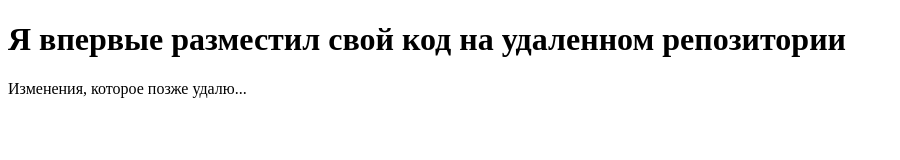
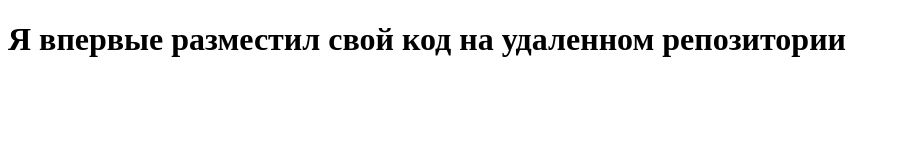
Before and after one commit to a1l2d3a4r5/test_papa, a plain HTML site: page index.html in a window 1280 px wide. Shown: the whole page, without its empty margins (0-900 px from the left). Drawn offline with Linux system fonts and the light colour scheme.

```diff
--- a/index.html
+++ b/index.html
@@ -7,6 +7,5 @@
 </head>
 <body>
   <h1>Я впервые разместил свой код на удаленном репозитории</h1>
-  <p>Изменения, которое позже удалю...</p>
 </body>
 </html>
```
